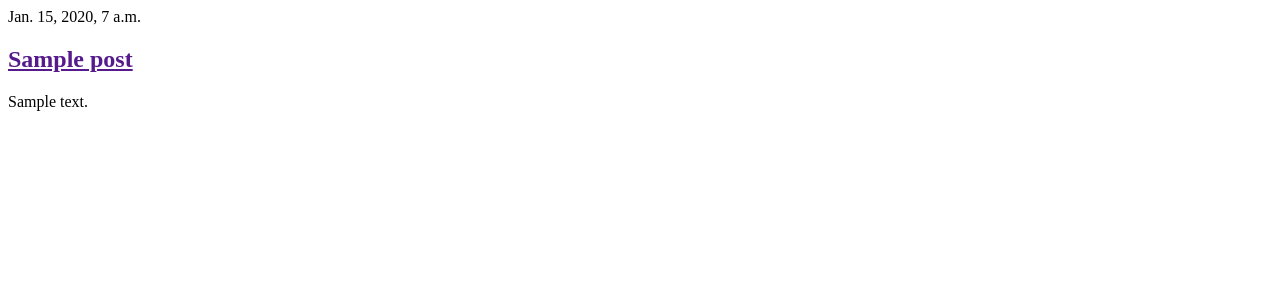
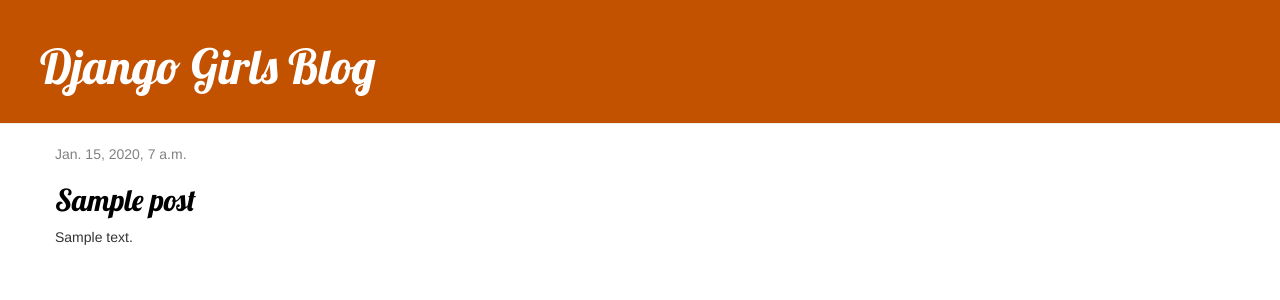
Before and after one commit to InCOD3-VICTOR/UdemyCourses-1, a Django app: template Django/blog/templates/blog/post_list.html in a window 1280 px wide. Shown: the top 300 px of the page. Run offline with Django 3.2, Linux system fonts and the light colour scheme; the template is opened without the code that fills it: values that come from a table or form of the project are taken from there, others are empty; tables that the repository leaves empty hold one stand-in row (values such as "Sample post"); some libraries are stand-ins or nearby versions.

Commit message:
Changed post_list to extend base html

```diff
--- a/Django/blog/templates/blog/post_list.html
+++ b/Django/blog/templates/blog/post_list.html
@@ -1,3 +1,5 @@
+{% extends 'blog/base.html' %}
+{% block content %}
     {% for post in posts %}
         <div class="post">
             <div class="date">
@@ -7,3 +9,4 @@
             <p>{{ post.text|linebreaksbr }}</p>
         </div>
     {% endfor %}
+{% endblock %}
```
Lines whose indentation alone changed are shown as unchanged.
